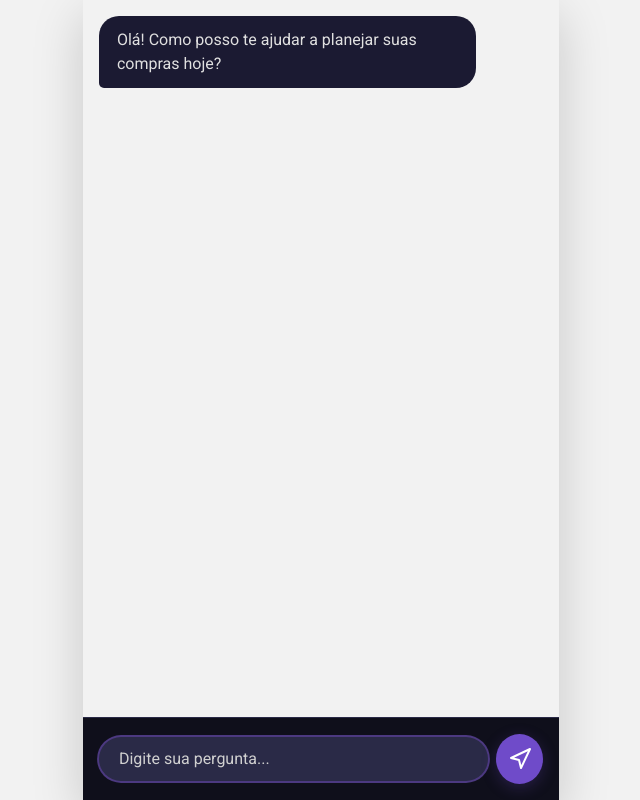
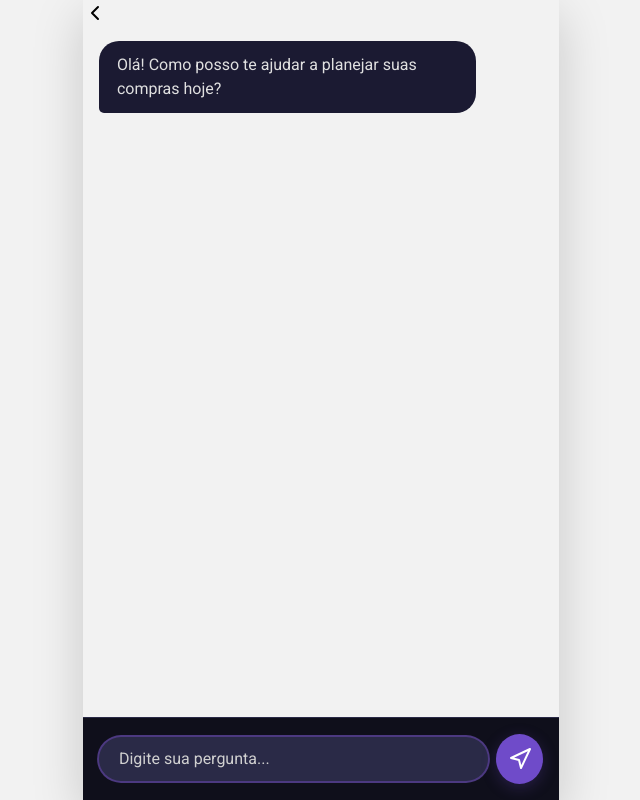
Before and after one commit to JeffersonSdev/PlanoNutri, a plain HTML site: page pages/perguntaIA.html in a window 1280 px wide. Shown: the whole page, without its empty margins (319-959 px from the left). Drawn offline with nearby package versions, Linux system fonts and the light colour scheme.

Commit message:
feat: adiciona botão voltar

```diff
--- a/pages/perguntaIA.html
+++ b/pages/perguntaIA.html
@@ -19,6 +19,9 @@
 
     <div id="chat-container" class="d-flex flex-column shadow-lg">
 
+        <a href="../index.html" id="back-button" class="text-black">
+            <i data-feather="chevron-left"></i>
+        </a>
         <div id="chat-window" class="flex-grow-1 p-3 overflow-y-auto">
             <div id="messages">
                 <div class="d-flex justify-content-start mb-3 bot">
```
